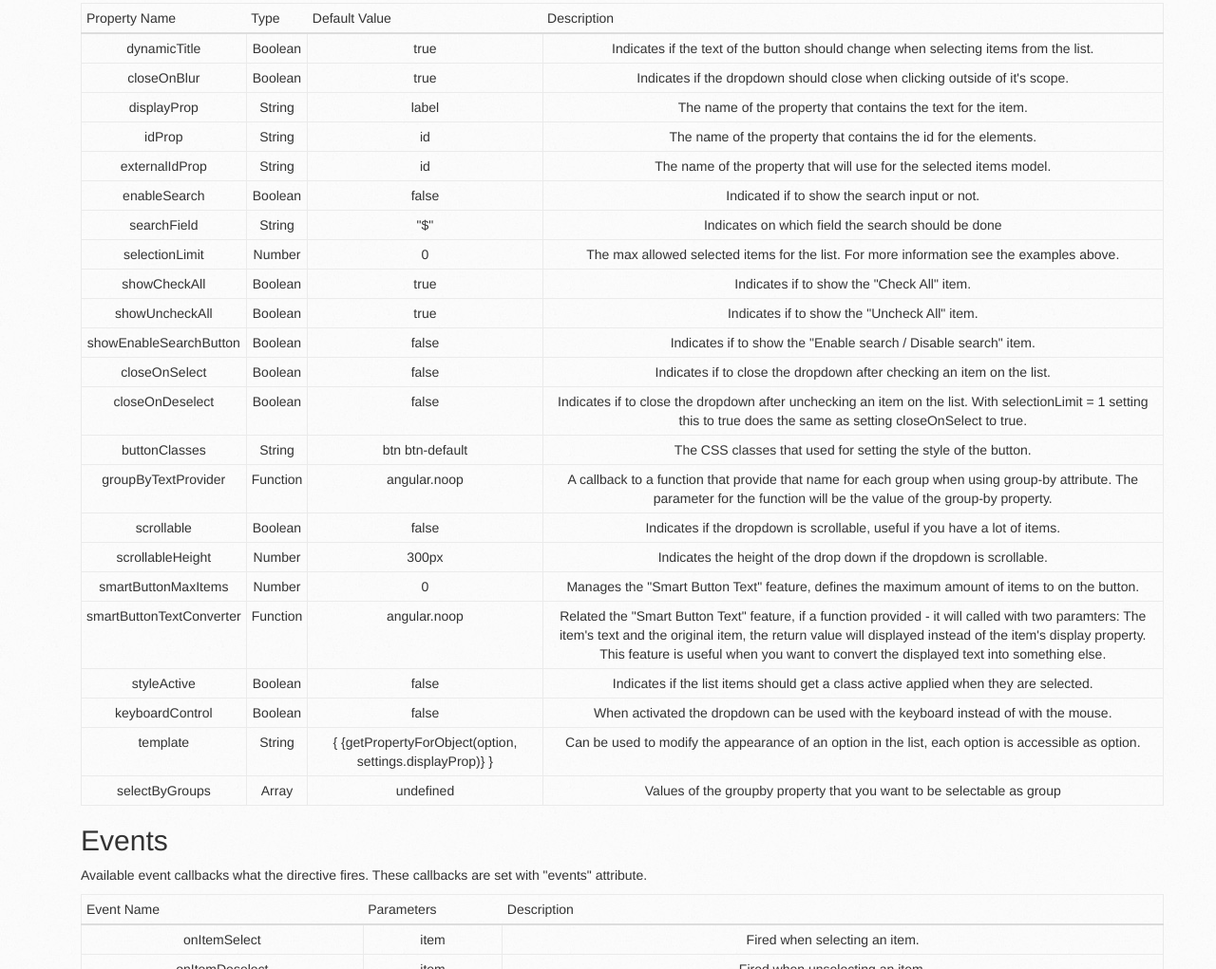
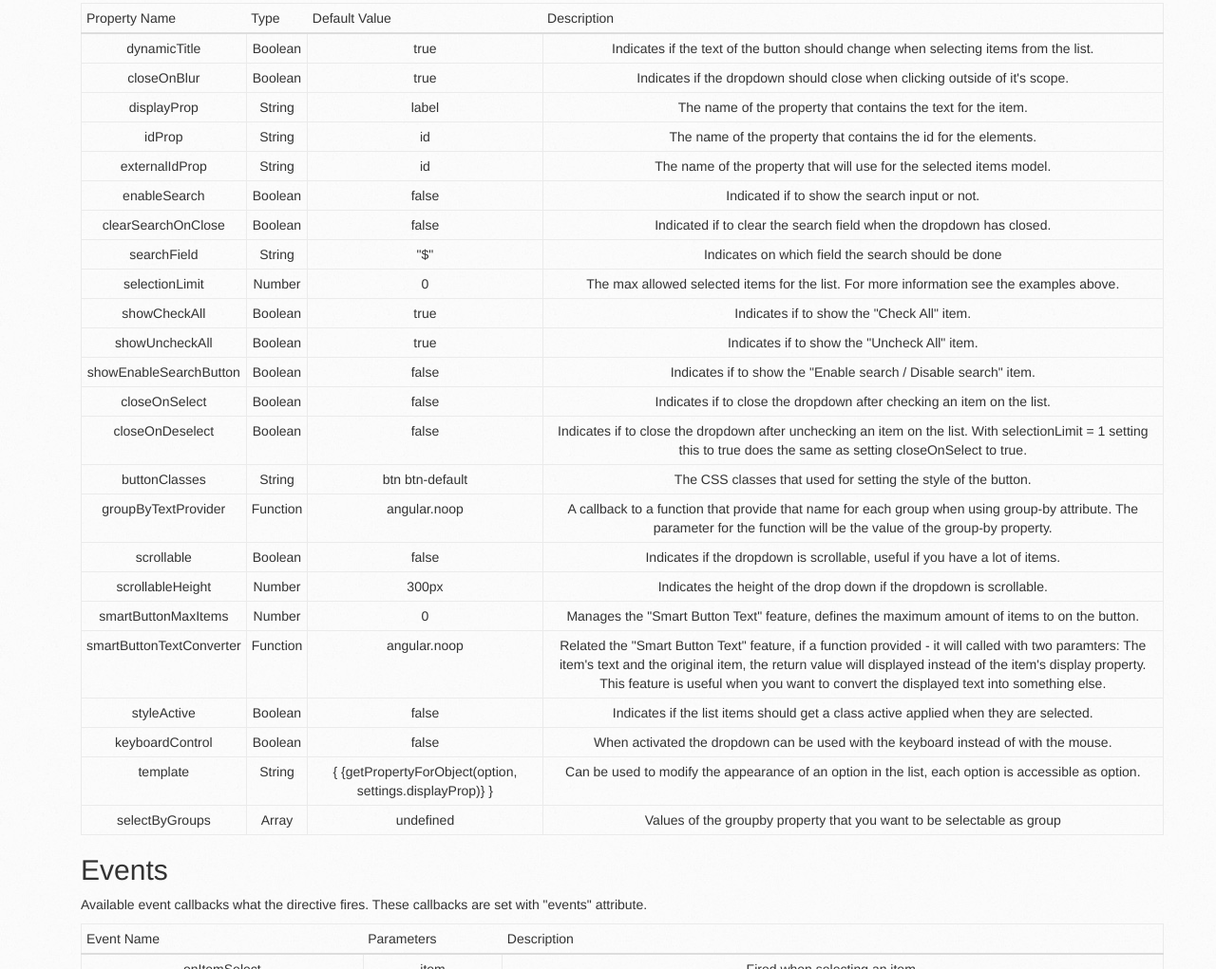
Before and after one commit to dotansimha/angularjs-dropdown-multiselect, a website: page index.html in a window 1280 px wide. Shown: the part 9271-10292 px from the top of the page at 95% size. Drawn offline with nearby package versions, Linux system fonts and the light colour scheme; some packages are replaced by stand-ins of ours; a script that the page names is missing.

Commit message:
Added clearSearchOnClose setting
Close #298

```diff
--- a/pages/javascripts/pages/home/home.html
+++ b/pages/javascripts/pages/home/home.html
@@ -1089,6 +1089,12 @@ $scope.disabledData = [
 				<td>Indicated if to show the search input or not.</td>
 			</tr>
 			<tr>
+				<td>clearSearchOnClose</td>
+				<td>Boolean</td>
+				<td>false</td>
+				<td>Indicated if to clear the search field when the dropdown has closed.</td>
+			</tr>
+			<tr>
 				<td>searchField</td>
 				<td>String</td>
 				<td>"$"</td>
--- a/src/angularjs-dropdown-multiselect.js
+++ b/src/angularjs-dropdown-multiselect.js
@@ -120,6 +120,7 @@ directiveModule.directive('ngDropdownMultiselect', ['$filter', '$document', '$co
 				idProp: 'id',
 				externalIdProp: 'id',
 				enableSearch: false,
+				clearSearchOnClose: false,
 				selectionLimit: 0,
 				showCheckAll: true,
 				showUncheckAll: true,
@@ -174,6 +175,7 @@ directiveModule.directive('ngDropdownMultiselect', ['$filter', '$document', '$co
 
 			$scope.close = function() {
 				$scope.open = false;
+				$scope.input.searchFilter = $scope.settings.clearSearchOnClose ? '' : $scope.input.searchFilter;
 				$scope.externalEvents.onClose();
 			}
 
```
